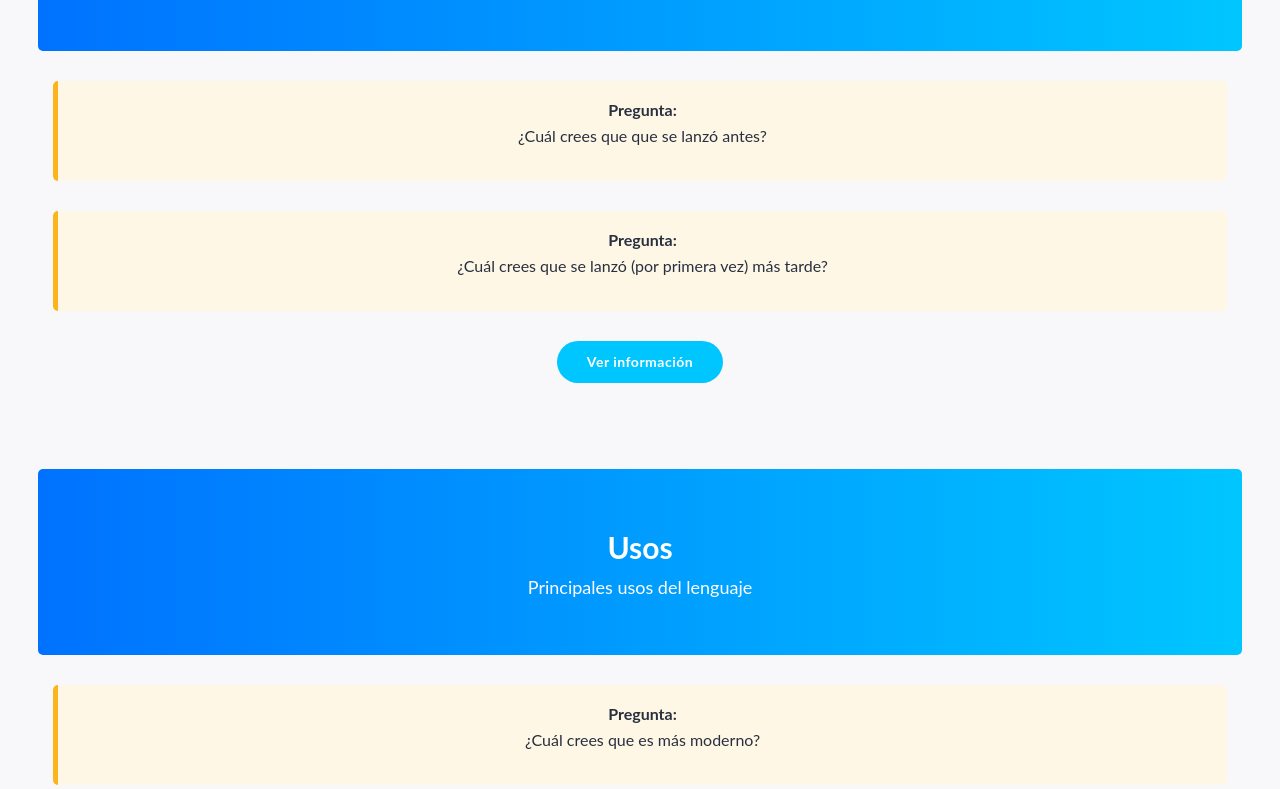
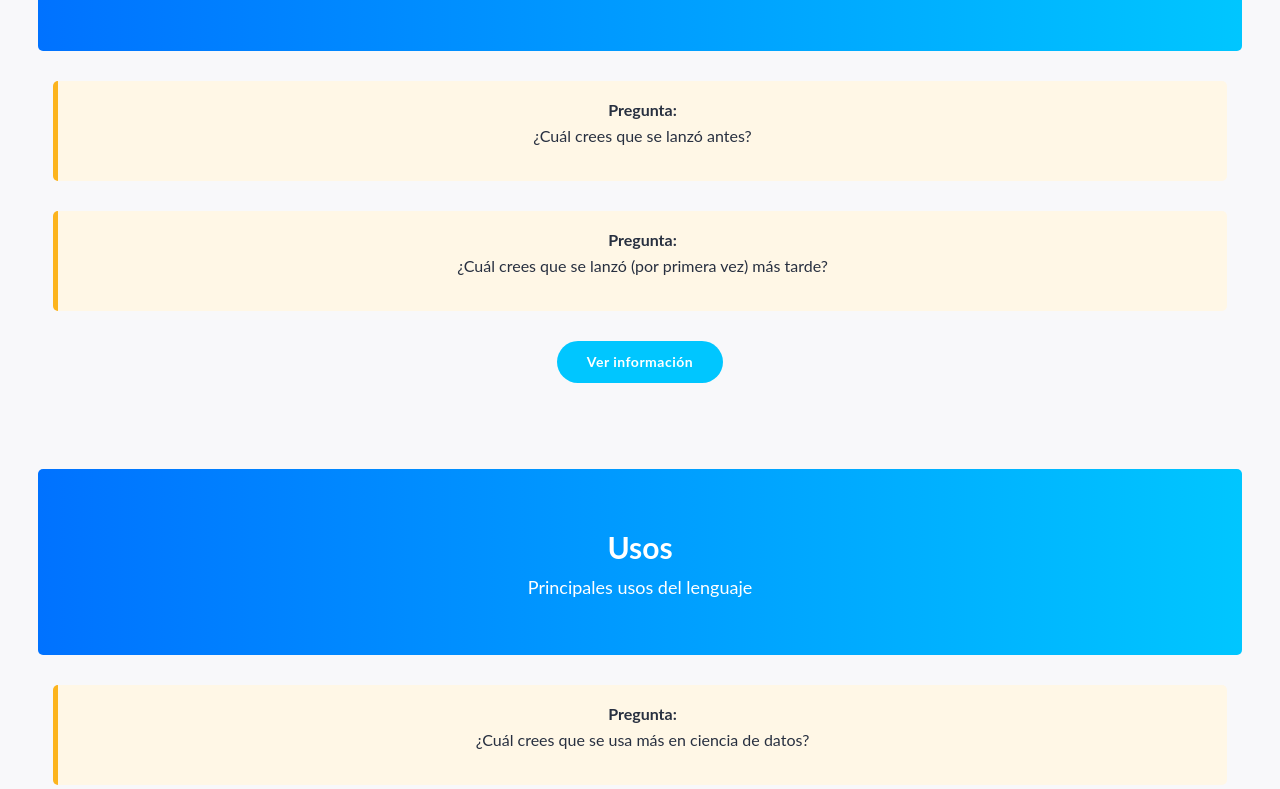
Before and after one commit to xhermosilla/tefcon_2022, a plain HTML site: page docs/introduccion.html in a window 1280 px wide. Shown: the part 1814-2603 px from the top of the page. Drawn offline with nearby package versions, Linux system fonts and the light colour scheme.

Commit message:
Corregidas preguntas

```diff
--- a/docs/introduccion.html
+++ b/docs/introduccion.html
@@ -272,7 +272,7 @@
                         <div class="grid-item" style="text-align: center;">
                             <div class="note">
                                 <strong>Pregunta:</strong>
-                                <p>¿Cuál crees que que se lanzó antes?</p>
+                                <p>¿Cuál crees que se lanzó antes?</p>
                             </div>
                         </div>
 
@@ -365,13 +365,6 @@
                         </div>
                     </div>
                     <div class="block-content">
-                        <div class="grid-item" style="text-align: center;">
-                            <div class="note">
-                                <strong>Pregunta:</strong>
-                                <p>¿Cuál crees que es más moderno?</p>
-                            </div>
-                        </div>
-
                         <div class="grid-item" style="text-align: center;">
                             <div class="note">
                                 <strong>Pregunta:</strong>
```
